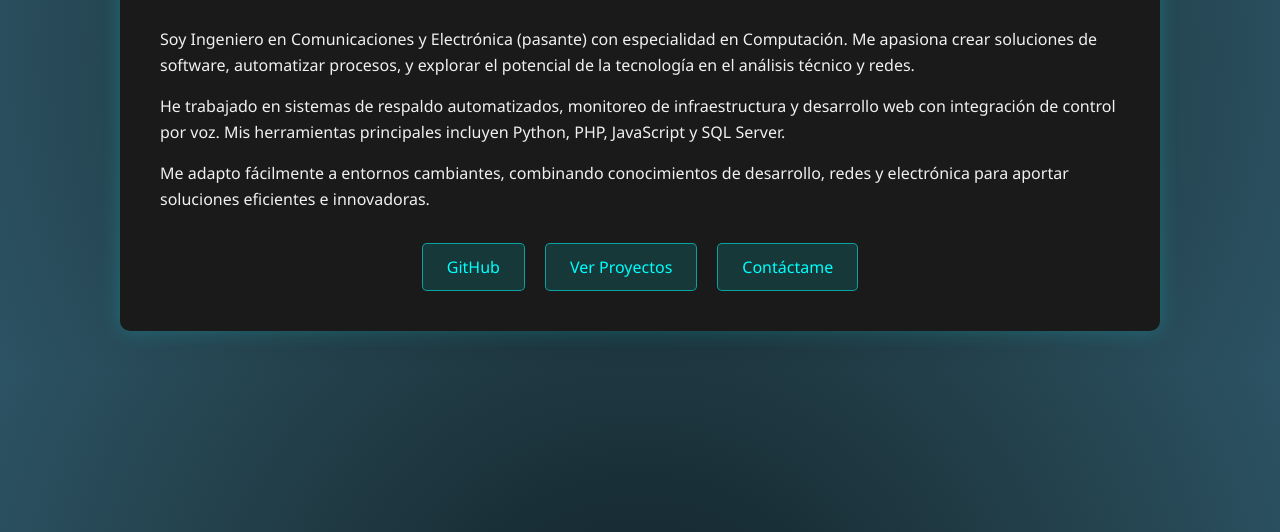
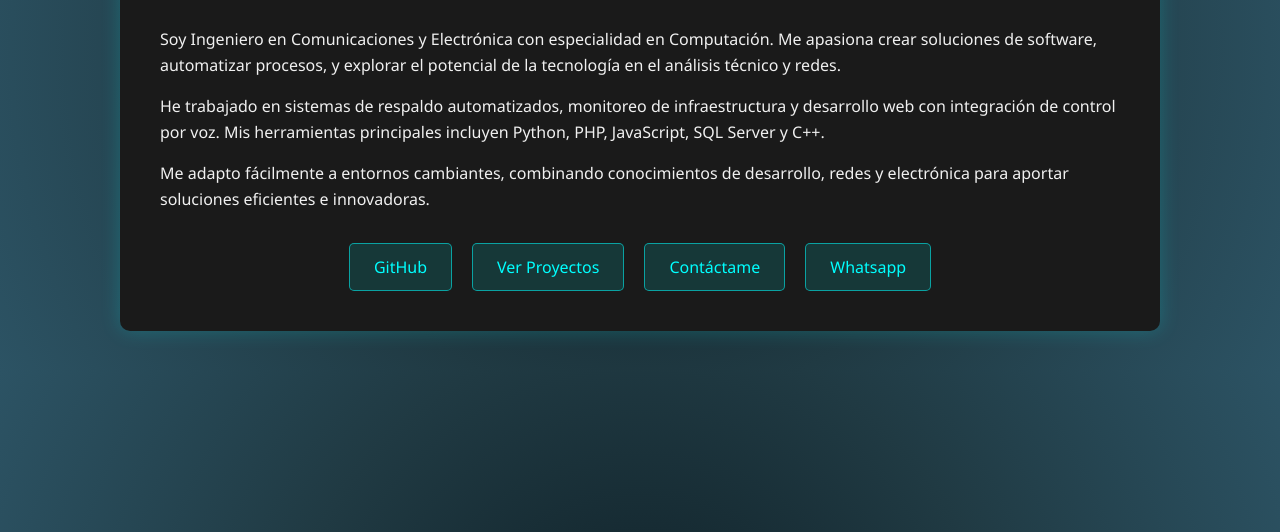
Before and after one commit to josemar23ran/pruebas, a plain HTML site: page index.html in a window 1280 px wide. Shown: the part 268-800 px from the top of the page. Drawn offline with Linux system fonts and the light colour scheme.

Commit message:
Update index.html
agregar whats

```diff
--- a/index.html
+++ b/index.html
@@ -21,10 +21,11 @@
     <main class="main-content">
       <section class="bio">
         <p>
-          Soy Ingeniero en Comunicaciones y Electrónica (pasante) con especialidad en Computación. Me apasiona crear soluciones de software, automatizar procesos, y explorar el potencial de la tecnología en el análisis técnico y redes.
+          Soy Ingeniero en Comunicaciones y Electrónica con especialidad en Computación. Me apasiona crear soluciones de software, automatizar procesos, y explorar el potencial de la tecnología en el análisis técnico y redes.
         </p>
         <p>
-          He trabajado en sistemas de respaldo automatizados, monitoreo de infraestructura y desarrollo web con integración de control por voz. Mis herramientas principales incluyen Python, PHP, JavaScript y SQL Server.
+          He trabajado en sistemas de respaldo automatizados, monitoreo de infraestructura y desarrollo web con integración de control por voz.
+          Mis herramientas principales incluyen Python, PHP, JavaScript, SQL Server y C++.
         </p>
         <p>
           Me adapto fácilmente a entornos cambiantes, combinando conocimientos de desarrollo, redes y electrónica para aportar soluciones eficientes e innovadoras.
@@ -35,6 +36,7 @@
         <a href="https://github.com/josemar23ran" target="_blank">GitHub</a>
         <a href="#" onclick="verProyectos()">Ver Proyectos</a>
         <a href="mailto:marttinezrangel@gmail.com">Contáctame</a>
+        <a href="https://wa.me/5215541073215?text=Hola%20José%20me%20interesa%20tu%20portafolio">Whatsapp</a>
       </section>
     </main>
   </div>
```
